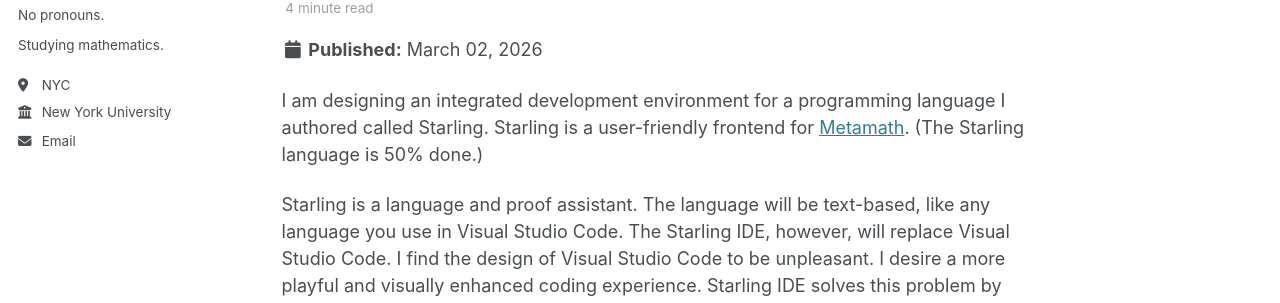
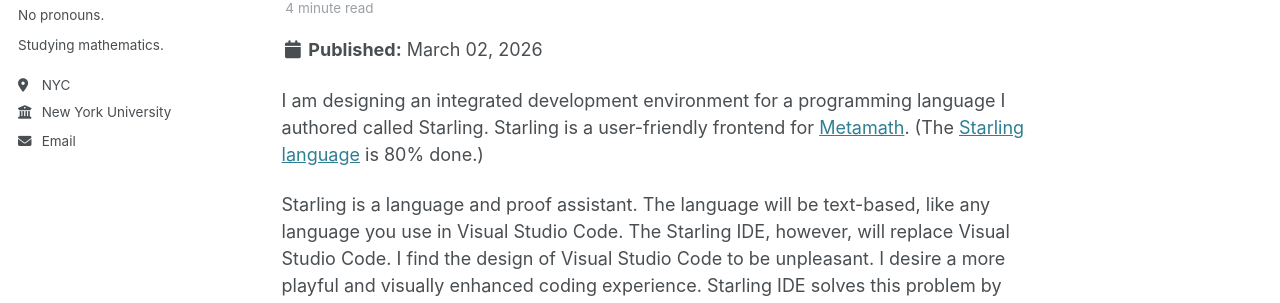
Before and after one commit to enderminyard/academic-page, a Jekyll site: the page built from _posts/2026-03-02-ide-design.md, in a window 1280 px wide and 900 px high. Shown: the part 143-446 px from the top of the window. Built offline with Jekyll 4.4.1, drawn with Linux system fonts in a browser that asks for light colours.

Commit message:
Update 2026-03-02-ide-design.md

```diff
--- a/_posts/2026-03-02-ide-design.md
+++ b/_posts/2026-03-02-ide-design.md
@@ -8,7 +8,7 @@ tags:
   - ideation
 ---
 
-I am designing an integrated development environment for a programming language I authored called Starling. Starling is a user-friendly frontend for [Metamath](https://en.wikipedia.org/wiki/Metamath). (The Starling language is 50% done.)
+I am designing an integrated development environment for a programming language I authored called Starling. Starling is a user-friendly frontend for [Metamath](https://en.wikipedia.org/wiki/Metamath). (The [Starling language](https://github.com/starlinglang/starling) is 80% done.)
 
 Starling is a language and proof assistant. The language will be text-based, like any language you use in Visual Studio Code. The Starling IDE, however, will replace Visual Studio Code. I find the design of Visual Studio Code to be unpleasant. I desire a more playful and visually enhanced coding experience. Starling IDE solves this problem by arranging and debugging code visually.
 
```
